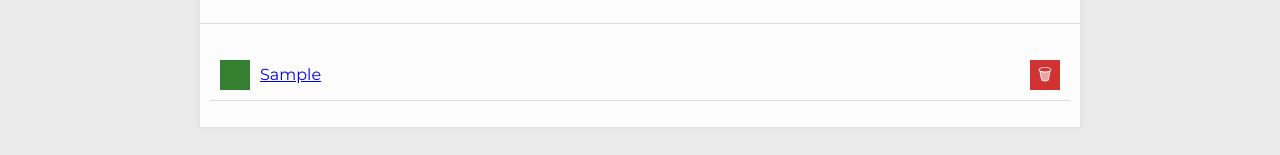
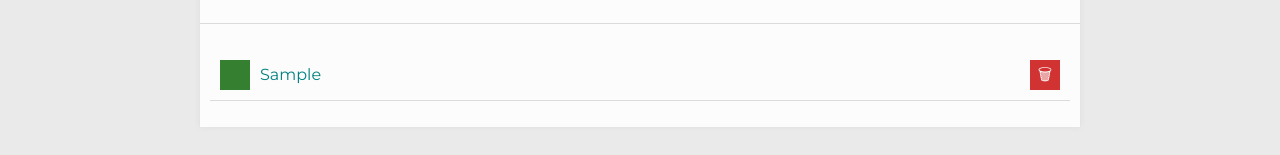
Before and after one commit to WiktoriaNizielska/todo-list-react, a React (Create React App) app: page /#/zadania in a window 1280 px wide. Both pictures are taken after typing "Sample" into the empty fields and a click on the button "Dodaj zadanie". Shown: the part 481-636 px from the top of the page. Built offline with nearby package versions, Linux system fonts and the light colour scheme.

Commit message:
tasks styled

```diff
--- a/src/features/tasks/TasksPage/TasksList/index.js
+++ b/src/features/tasks/TasksPage/TasksList/index.js
@@ -1,7 +1,7 @@
 import { useSelector, useDispatch } from "react-redux";
-import { List, Item, Content, Button } from "./styled"
+import { List, Item, Content, Button, StyledLink } from "./styled"
 import { toggleTaskDone, removeTask, selectHideDone, selectTasksByQuery } from "../../tasksSlice";
-import { Link, useLocation } from 'react-router-dom';
+import { useLocation } from 'react-router-dom';
 import searchQueryParamName from "../searchQueryParamName";
 
 const TasksList = () => {
@@ -27,7 +27,7 @@
             {task.done ? "✔" : ""}
           </Button>
           <Content $done={task.done}>
-            <Link to={`/zadania/${task.id}`}>{task.content}</Link>
+            <StyledLink to={`/zadania/${task.id}`}>{task.content}</StyledLink>
           </Content>
           <Button
             $remove
--- a/src/features/tasks/TasksPage/TasksList/styled.js
+++ b/src/features/tasks/TasksPage/TasksList/styled.js
@@ -1,4 +1,5 @@
 import styled, { css } from "styled-components";
+import { Link } from "react-router-dom";
 
 export const List = styled.ul`
     list-style: none;
@@ -54,3 +55,8 @@
         }
     `}
 `;
+
+export const StyledLink = styled(Link)`
+    text-decoration: none;
+    color: ${({ theme }) => theme.color.teal};
+`;
```
